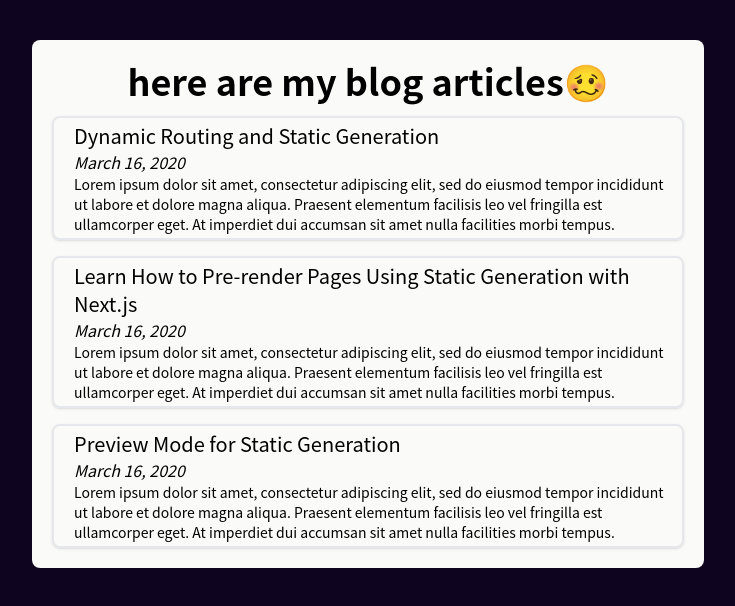
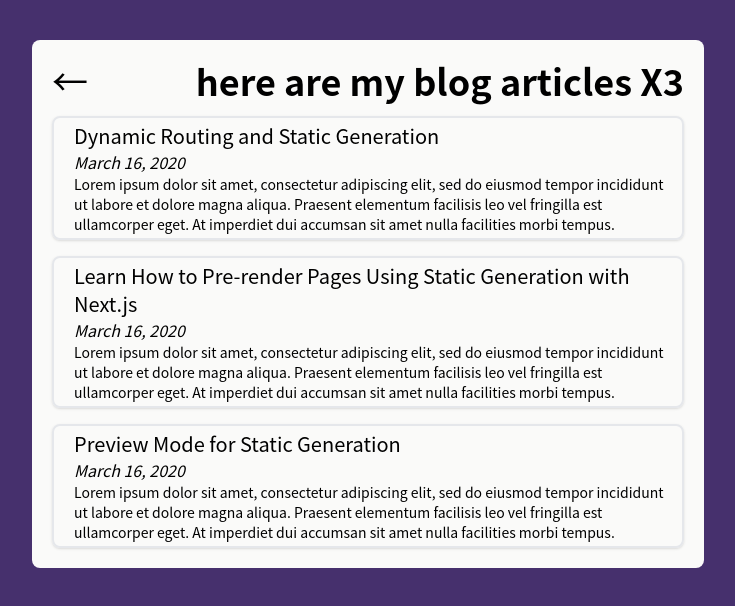
Before and after one commit to noopnoop/personal-site, a Next.js app: page /blog in a window 1280 px wide. Shown: the top 606 px of the page, without its empty margins (272-1007 px from the left). Built offline with nearby package versions, Linux system fonts and the light colour scheme.

Commit message:
back button

```diff
--- a/components/TOC.tsx
+++ b/components/TOC.tsx
@@ -6,6 +6,7 @@ const TOC = () => {
   return (
     <div className="max-w-2xl mx-auto mt-10 rounded-lg bg-stone-50 p-5 space-y-4">
         <div className="text-center text-4xl font-bold">
+
           yokoso to my web page  	(o´▽`o)
         </div>
         <div>
--- a/components/styles.module.css
+++ b/components/styles.module.css
@@ -4,7 +4,7 @@
   width: 100vw;
   overflow: hidden;
   z-index: -10;
-  background-color: rgb(14, 4, 31);
+  background-color: rgb(70, 48, 109);
 }
 
 .base {
--- a/pages/blog.tsx
+++ b/pages/blog.tsx
@@ -12,8 +12,15 @@ export default function Listing({ allPosts }: Props) {
   return (
     <Layout>
       <div className="max-w-2xl mx-auto mt-10 rounded-lg bg-stone-50 p-5 space-y-4">
-        <div className="text-center text-4xl font-bold">
-          here are my blog articles🥴
+      <div className="text-4xl">
+          <Link href="/">
+            <div className="float-left hover:cursor-pointer hover:font-extrabold">
+              ←
+            </div>
+          </Link>
+          <div className="text-right font-bold">
+            here are my blog articles X3
+          </div>
         </div>
         {allPosts.map((post : Post) => {
           return (
```
